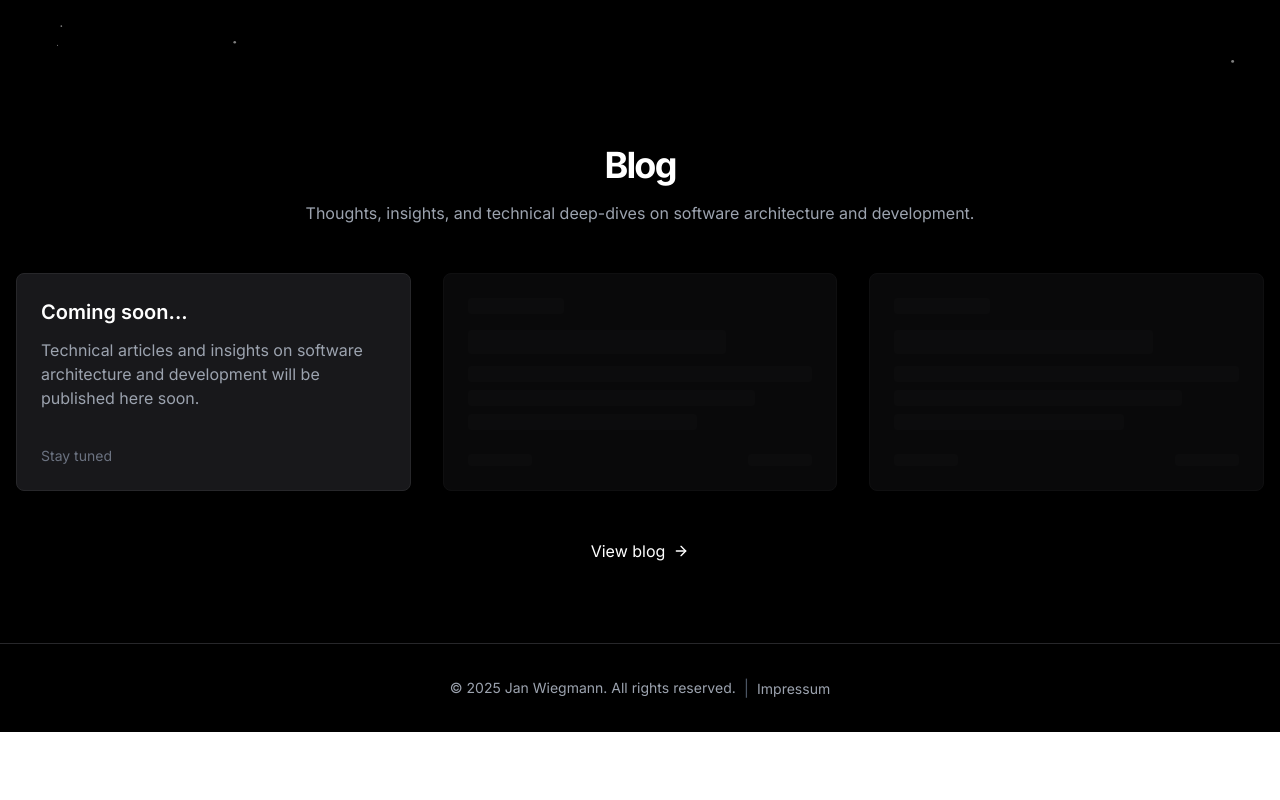
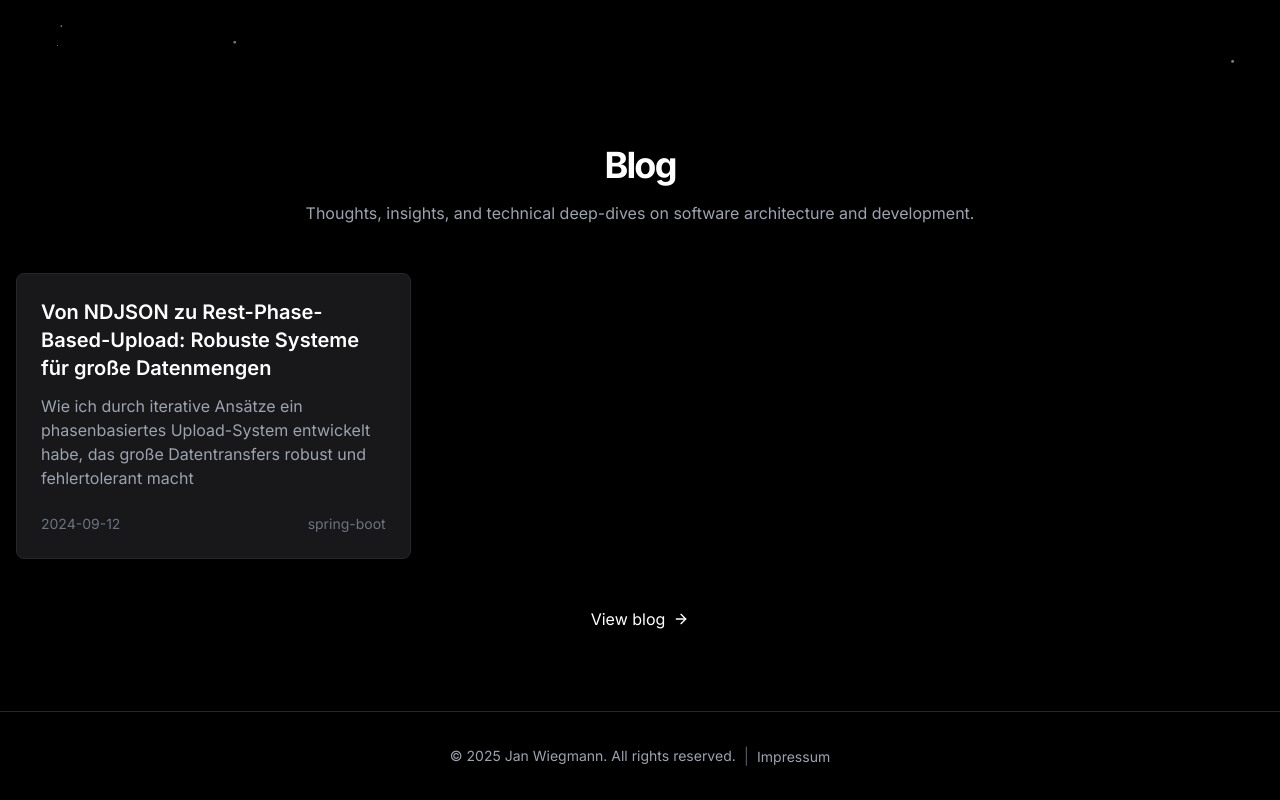
Before and after one commit to kayroone/jwiegmann.de, a Next.js app: page / in a window 1280 px wide. Shown: the part 735-1535 px from the top of the page. Before the commit the page ends 1467 px from the top, so only its background shows below. Built offline with nearby package versions, Linux system fonts and the light colour scheme.

Commit message:
Fix Blog Grid - Hauptseite

```diff
--- /dev/null
+++ b/app/api/blog/posts/route.ts
@@ -0,0 +1,7 @@
+import { NextResponse } from 'next/server'
+import { getAllPosts } from '@/lib/blog'
+
+export async function GET() {
+  const posts = getAllPosts()
+  return NextResponse.json(posts)
+}
--- a/app/components/blog-preview.tsx
+++ b/app/components/blog-preview.tsx
@@ -3,12 +3,28 @@
 import { motion } from "framer-motion"
 import Link from "next/link"
 import { ArrowRight } from "lucide-react"
-import { useRef } from "react"
+import { useRef, useEffect, useState } from "react"
 import { useInView } from "framer-motion"
+
+type BlogPost = {
+  slug: string
+  title: string
+  date: string
+  excerpt?: string
+  tags?: string[]
+}
 
 export default function BlogPreview() {
   const ref = useRef(null)
   const isInView = useInView(ref, { once: true })
+  const [posts, setPosts] = useState<BlogPost[]>([])
+
+  useEffect(() => {
+    fetch('/api/blog/posts')
+      .then(res => res.json())
+      .then(data => setPosts(data.slice(0, 3)))
+      .catch(err => console.error('Failed to load blog posts:', err))
+  }, [])
 
   return (
     <section className="py-20 bg-black">
@@ -26,7 +42,34 @@ export default function BlogPreview() {
         </motion.div>
 
         <div className="grid gap-8 md:grid-cols-2 lg:grid-cols-3">
-          {/* Active "Coming Soon" card */}
+          {posts.length > 0 ? (
+            posts.map((post, index) => (
+              <motion.div
+                key={post.slug}
+                initial={{ opacity: 0, y: 20 }}
+                animate={isInView ? { opacity: 1, y: 0 } : { opacity: 0, y: 20 }}
+                transition={{ duration: 0.8, delay: index * 0.2 }}
+                className="bg-zinc-900 rounded-lg overflow-hidden border border-zinc-800 hover:border-zinc-700 transition-colors"
+              >
+                <Link href={`/blog/${post.slug}`} className="block h-full">
+                  <div className="p-6 flex flex-col h-full">
+                    <h3 className="text-xl font-semibold mb-3">{post.title}</h3>
+                    <p className="text-gray-400 mb-6 flex-grow">
+                      {post.excerpt}
+                    </p>
+                    <div className="flex items-center justify-between text-sm text-gray-500 mt-auto">
+                      <span>{post.date}</span>
+                      {post.tags && post.tags.length > 0 && (
+                        <span>{post.tags[0]}</span>
+                      )}
+                    </div>
+                  </div>
+                </Link>
+              </motion.div>
+            ))
+          ) : (
+            <>
+              {/* Fallback "Coming Soon" card */}
               <motion.div
                 initial={{ opacity: 0, y: 20 }}
                 animate={isInView ? { opacity: 1, y: 0 } : { opacity: 0, y: 20 }}
@@ -68,6 +111,8 @@ export default function BlogPreview() {
                   </div>
                 </motion.div>
               ))}
+            </>
+          )}
         </div>
 
         <motion.div
```
Lines whose indentation alone changed are shown as unchanged.
